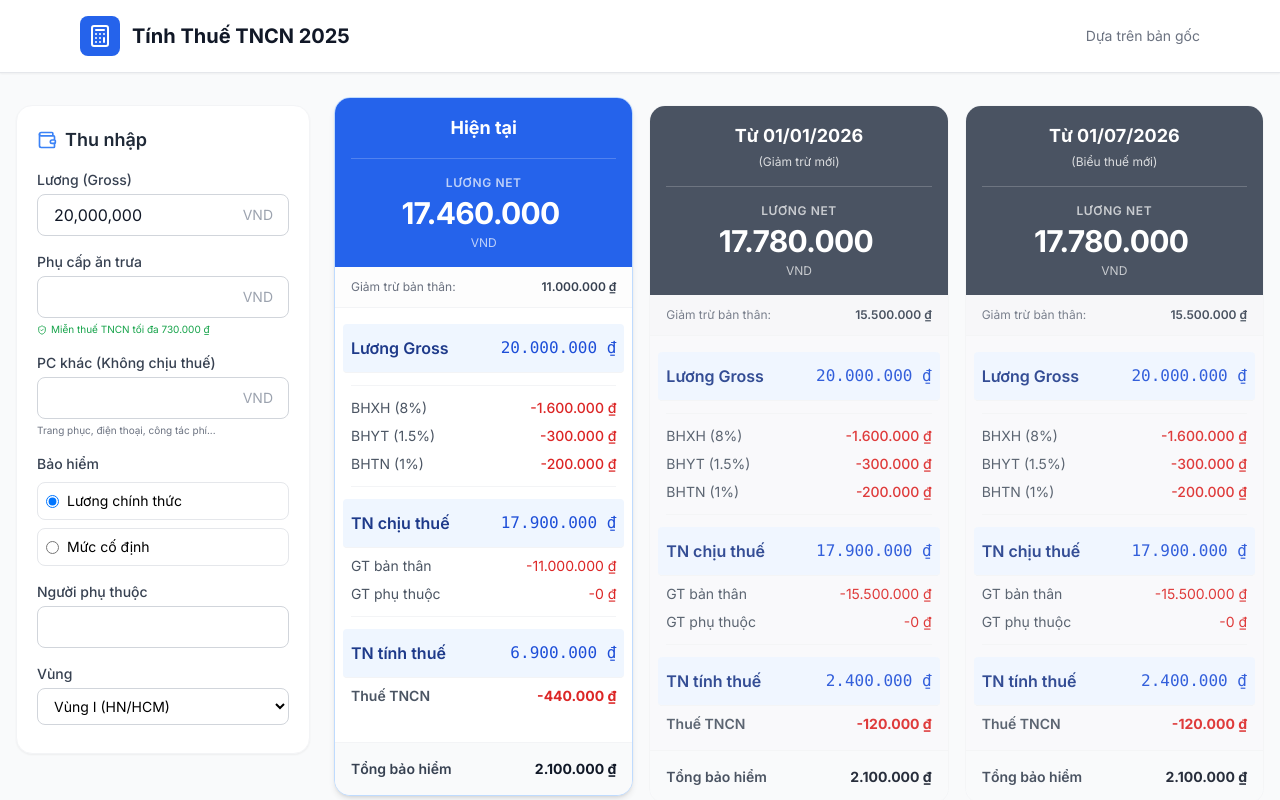
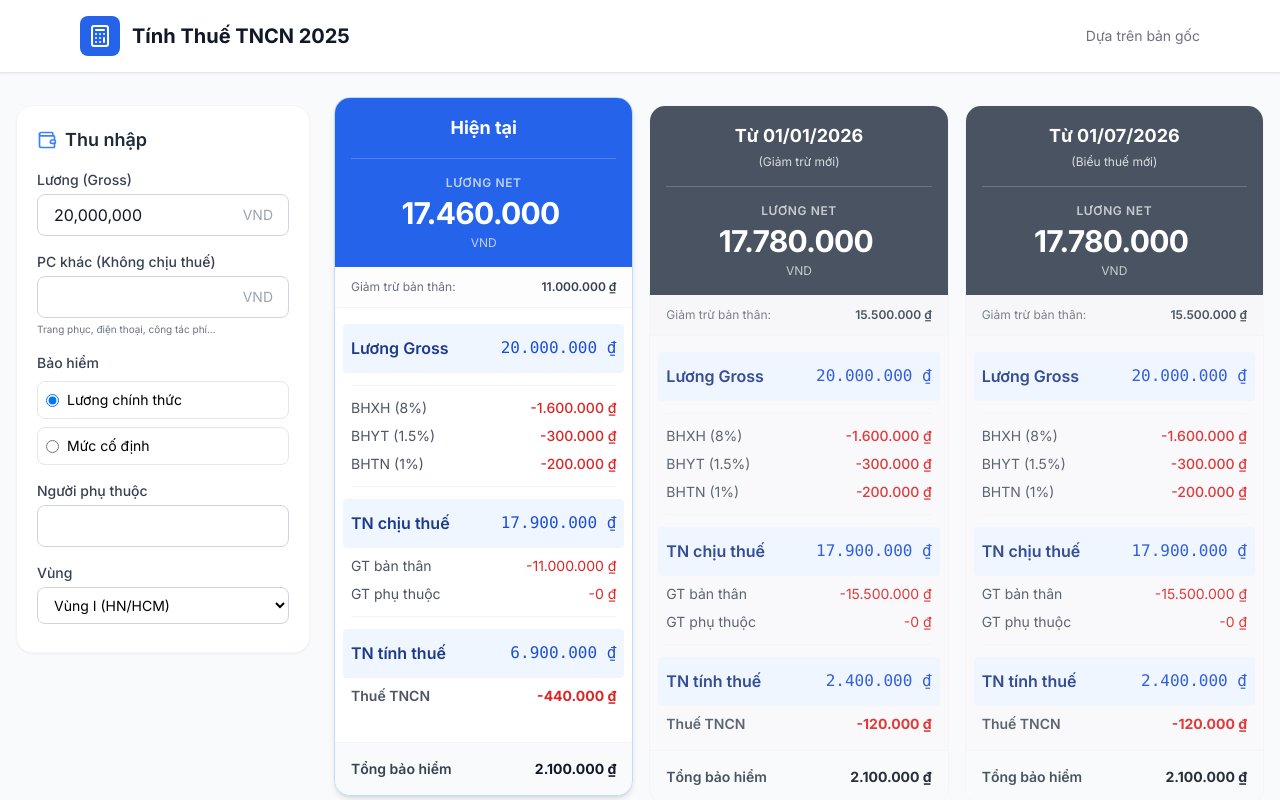
Before and after one commit to ston39/Gross-to-net, a React (Vite) app: page / in a window 1280 px wide. Shown: the top 800 px of the page. Built offline with nearby package versions, Linux system fonts and the light colour scheme.

Commit message:
refactor: Update project name and configuration
This commit updates the project name across configuration files and removes the lunch allowance calculation from the tax input and assessment. The focus is now on other non-taxable allowances and the core gross-to-net calculation.

```diff
--- a/App.tsx
+++ b/App.tsx
@@ -1,7 +1,7 @@
 import React, { useState, useEffect } from 'react';
 import { InsuranceMode, Region, TaxInput, TaxResult, TaxPolicy } from './types';
 import { calculateSalary, formatCurrency } from './utils/calculator';
-import { POLICIES, LUNCH_ALLOWANCE_EXEMPTION } from './constants';
+import { POLICIES } from './constants';
 import NumberInput from './components/NumberInput';
 import { DetailRow } from './components/DetailRow';
 import { Calculator, ShieldCheck, Wallet, Info } from 'lucide-react';
@@ -9,7 +9,6 @@ import { Calculator, ShieldCheck, Wallet, Info } from 'lucide-react';
 function App() {
   const [input, setInput] = useState<TaxInput>({
     grossSalary: 20000000,
-    lunchAllowance: 0,
     otherNonTaxableAllowance: 0,
     insuranceMode: InsuranceMode.ON_GROSS,
     insuranceSalary: 5000000,
@@ -81,19 +80,6 @@ function App() {
                 suffix="VND"
                 className="mb-4"
               />
-
-              <div className="mb-4">
-                 <NumberInput
-                  label="Phụ cấp ăn trưa"
-                  value={input.lunchAllowance}
-                  onChange={(val) => setInput(prev => ({ ...prev, lunchAllowance: val }))}
-                  suffix="VND"
-                />
-                <p className="text-[10px] text-green-600 mt-1 flex items-center gap-1">
-                   <ShieldCheck size={10} />
-                   Miễn thuế TNCN tối đa {formatCurrency(LUNCH_ALLOWANCE_EXEMPTION)}
-                </p>
-              </div>
 
               <div className="mb-4">
                  <NumberInput
@@ -207,13 +193,6 @@ function App() {
                          value={result.grossSalary}
                          highlight
                       />
-                      {result.lunchAllowance > 0 && (
-                        <DetailRow
-                          label="Phụ cấp ăn trưa"
-                          value={result.lunchAllowance}
-                          subText={`Miễn thuế: ${formatCurrency(Math.min(result.lunchAllowance, LUNCH_ALLOWANCE_EXEMPTION))}`}
-                        />
-                      )}
                       {result.otherNonTaxableAllowance > 0 && (
                         <DetailRow
                           label="Phụ cấp khác"
@@ -293,7 +272,6 @@ function App() {
                     <li><strong>Hiện tại:</strong> Giảm trừ gia cảnh 11M (bản thân) / 4.4M (phụ thuộc). Biểu thuế 7 bậc.</li>
                     <li><strong>Từ 01/01/2026:</strong> Tăng giảm trừ gia cảnh lên <strong>15.5M</strong> (bản thân) và <strong>6.2M</strong> (phụ thuộc). Vẫn dùng biểu thuế hiện tại.</li>
                     <li><strong>Từ 01/07/2026:</strong> Áp dụng <strong>biểu thuế lũy tiến mới (5 bậc)</strong>. Giảm trừ gia cảnh giữ nguyên mức mới (15.5M/6.2M).</li>
-                    <li><strong>Phụ cấp ăn trưa:</strong> Miễn thuế TNCN cho phần không vượt quá 730,000đ/tháng.</li>
                   </ul>
                </div>
             </div>
--- a/constants.ts
+++ b/constants.ts
@@ -4,8 +4,6 @@ import { TaxBracket, TaxPolicy, Region } from './types';
 export const SOCIAL_INSURANCE_RATE = 0.08;
 export const HEALTH_INSURANCE_RATE = 0.015;
 export const UNEMPLOYMENT_INSURANCE_RATE = 0.01;
-
-export const LUNCH_ALLOWANCE_EXEMPTION = 730000;
 
 // Current Progressive Tax Brackets (7 Levels)
 export const TAX_BRACKETS_CURRENT: TaxBracket[] = [
--- a/metadata.json
+++ b/metadata.json
@@ -1,5 +1,5 @@
 {
-  "name": "Vietnam Tax 2025 Calculator",
+  "name": "Gross to Net by Ston",
   "description": "Công cụ tính Lương Net/Gross và Thuế TNCN chuẩn 2025, hỗ trợ tùy chỉnh mức đóng bảo hiểm.",
   "requestFramePermissions": []
 }
--- a/package.json
+++ b/package.json
@@ -1,5 +1,5 @@
 {
-  "name": "vietnam-tax-2025-calculator",
+  "name": "gross-to-net-by-ston",
   "private": true,
   "version": "0.0.0",
   "type": "module",
--- a/types.ts
+++ b/types.ts
@@ -12,8 +12,7 @@ export enum Region {
 
 export interface TaxInput {
   grossSalary: number;
-  lunchAllowance: number;
-  otherNonTaxableAllowance: number; // New field for other exempt allowances
+  otherNonTaxableAllowance: number; // For other exempt allowances
   insuranceMode: InsuranceMode;
   insuranceSalary: number; // Only used if mode is FIXED_AMOUNT
   dependents: number;
@@ -41,14 +40,13 @@ export interface TaxPolicy {
 export interface TaxResult {
   policyId: string;
   grossSalary: number;
-  lunchAllowance: number;
-  otherNonTaxableAllowance: number; // New field
+  otherNonTaxableAllowance: number;
   insuranceSalaryBase: number; // The actual base used for calc
   socialInsurance: number; // BHXH (8%)
   healthInsurance: number; // BHYT (1.5%)
   unemploymentInsurance: number; // BHTN (1%)
   totalInsurance: number;
-  assessableIncome: number; // Thu nhập chịu thuế (Gross - Insurance + Taxable Lunch)
+  assessableIncome: number; // Thu nhập chịu thuế (Gross - Insurance)
   personalDeduction: number;
   dependentDeduction: number;
   taxableIncome: number; // Thu nhập tính thuế (Assessable - Deductions)
--- a/utils/calculator.ts
+++ b/utils/calculator.ts
@@ -2,20 +2,18 @@ import {
   SOCIAL_INSURANCE_RATE,
   HEALTH_INSURANCE_RATE,
   UNEMPLOYMENT_INSURANCE_RATE,
-  TAX_BRACKETS_CURRENT,
-  LUNCH_ALLOWANCE_EXEMPTION
+  TAX_BRACKETS_CURRENT
 } from '../constants';
 import { TaxInput, TaxResult, InsuranceMode, TaxPolicy } from '../types';
 
 export const calculateSalary = (input: TaxInput, policy: TaxPolicy): TaxResult => {
-  const { grossSalary, lunchAllowance, otherNonTaxableAllowance, insuranceMode, insuranceSalary, dependents, region } = input;
+  const { grossSalary, otherNonTaxableAllowance, insuranceMode, insuranceSalary, dependents, region } = input;
   const { baseSalary, personalDeduction, dependentDeduction, regionalMinSalary, taxBrackets } = policy;
 
   // Use brackets from policy, fallback to current global default
   const activeBrackets = taxBrackets || TAX_BRACKETS_CURRENT;
 
   // 1. Determine Insurance Base
-  // Note: Lunch allowance and other non-taxable allowances are typically exempt from compulsory insurance.
   // We assume 'grossSalary' is the base for insurance unless 'insuranceMode' is fixed.
   let baseSalaryForInsurance = grossSalary;
 
@@ -40,10 +38,9 @@ export const calculateSalary = (input: TaxInput, policy: TaxPolicy): TaxResult =
   const totalInsurance = socialInsurance + healthInsurance + unemploymentInsurance;
 
   // 3. Calculate Assessable Income (Thu nhập chịu thuế)
-  // Formula: Gross - Insurance + (Lunch - ExemptLunch)
+  // Formula: Gross - Insurance
   // Other Non-Taxable Allowance is excluded here entirely.
-  const taxableLunch = Math.max(0, lunchAllowance - LUNCH_ALLOWANCE_EXEMPTION);
-  const assessableIncome = (grossSalary - totalInsurance) + taxableLunch;
+  const assessableIncome = grossSalary - totalInsurance;
 
   // 4. Calculate Taxable Income (Thu nhập tính thuế)
   // Formula: Assessable - Deductions
@@ -65,13 +62,12 @@ export const calculateSalary = (input: TaxInput, policy: TaxPolicy): TaxResult =
   }
 
   // 6. Net Salary
-  // Net = Gross + Lunch + OtherNonTaxable - Insurance - Tax
-  const netSalary = grossSalary + lunchAllowance + otherNonTaxableAllowance - totalInsurance - taxAmount;
+  // Net = Gross + OtherNonTaxable - Insurance - Tax
+  const netSalary = grossSalary + otherNonTaxableAllowance - totalInsurance - taxAmount;
 
   return {
     policyId: policy.id,
     grossSalary,
-    lunchAllowance,
     otherNonTaxableAllowance,
     insuranceSalaryBase: baseSalaryForInsurance,
     socialInsurance,
--- a/vite.config.ts
+++ b/vite.config.ts
@@ -2,7 +2,22 @@ import path from 'path';
 import { defineConfig, loadEnv } from 'vite';
 import react from '@vitejs/plugin-react';
 
-export default defineConfig({
-  base: '/Gross-to-net/',
-  // ...keep your existing plugins etc.
-})
+export default defineConfig(({ mode }) => {
+    const env = loadEnv(mode, '.', '');
+    return {
+      server: {
+        port: 3000,
+        host: '0.0.0.0',
+      },
+      plugins: [react()],
+      define: {
+        'process.env.API_KEY': JSON.stringify(env.GEMINI_API_KEY),
+        'process.env.GEMINI_API_KEY': JSON.stringify(env.GEMINI_API_KEY)
+      },
+      resolve: {
+        alias: {
+          '@': path.resolve(__dirname, '.'),
+        }
+      }
+    };
+});
```
